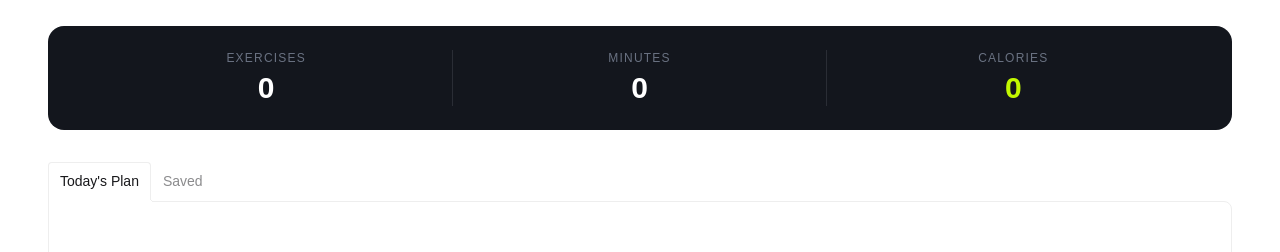
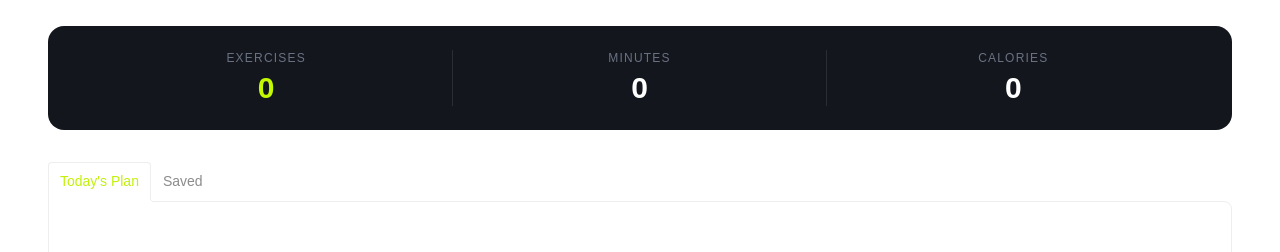
Before and after one commit to christinapenheiro/fitlog-project-using-next.js, a Next.js app: page /my-plan in a window 1280 px wide. Shown: the part 182-434 px from the top of the page. Built offline with nearby package versions, Linux system fonts and the light colour scheme.

Commit message:
state added to buttons and styles improved

```diff
--- a/src/app/my-plan/page.tsx
+++ b/src/app/my-plan/page.tsx
@@ -37,7 +37,7 @@ export default function Page() {
                   Exercises
                 </span>
 
-                <span className="text-2xl font-black text-white sm:text-3xl">
+                <span className="text-2xl font-black sm:text-3xl text-[#C2F800]">
                   {excercises}
                 </span>
               </div>
@@ -57,7 +57,7 @@ export default function Page() {
                   Calories
                 </span>
 
-                <span className="text-2xl font-black text-[#C2F800] sm:text-3xl">
+                <span className="text-2xl font-black text-white sm:text-3xl">
                   {calories}
                 </span>
               </div>
@@ -68,7 +68,7 @@ export default function Page() {
             <input
               type="radio"
               name="my_tabs_3"
-              className="tab"
+              className={`tab ${activeTab === "today" && `text-[#C2F10D]`}`}
               aria-label="Today's Plan"
               checked={activeTab === "today"}
               onChange={() => setActiveTab("today")}
@@ -132,10 +132,10 @@ export default function Page() {
                       <div className="flex items-center gap-2  lg:flex-row">
                         {" "}
                         <Link href={`/workout/${plan.id}`}>
-                        <button className="btn btn-sm flex-1 rounded-lg border border-[#30343D] bg-transparent text-xs font-bold uppercase hover:border-[#C2F800] hover:bg-transparent hover:text-[#C2F800] sm:flex-none">
-                          {" "}
-                          View Details{" "}
-                        </button>{" "}
+                          <button className="btn btn-sm flex-1 rounded-lg border border-[#30343D] bg-transparent text-xs font-bold uppercase hover:border-[#C2F800] hover:bg-transparent hover:text-[#C2F800] sm:flex-none">
+                            {" "}
+                            View Details{" "}
+                          </button>{" "}
                         </Link>
                         <button className="btn btn-sm flex-1 rounded-lg bg-[#C2F800] text-xs font-black uppercase text-black hover:bg-[#D4FF33] sm:flex-none">
                           {" "}
@@ -179,7 +179,7 @@ export default function Page() {
             <input
               type="radio"
               name="my_tabs_3"
-              className="tab"
+              className={`tab ${activeTab === "saved" && `text-[#C2F10D]`}`}
               aria-label="Saved"
               checked={activeTab === "saved"}
               onChange={() => setActiveTab("saved")}
--- a/src/components/shared/Nav.tsx
+++ b/src/components/shared/Nav.tsx
@@ -1,6 +1,7 @@
 import Image from "next/image";
 import Link from "next/link";
 import NavEnd from "./NavEnd";
+import NavButton from "./NavButton";
 
 const Nav = () => {
     return (
@@ -18,23 +19,7 @@ const Nav = () => {
             </Link>
           </div>
 
-          <div className="navbar-center">
-            <div className="flex items-center gap-1 text-[10px] sm:text-sm">
-              <Link
-                href="/"
-                className="rounded-full bg-[#c2f80052] px-3 py-1 font-medium text-[#C2F800]"
-              >
-                Workouts
-              </Link>
-
-              <Link
-                href="/my-plan"
-                className="px-3 py-1 text-white/50 transition hover:text-white"
-              >
-                My Plan
-              </Link>
-            </div>
-          </div>
+          <NavButton></NavButton>
           <NavEnd></NavEnd>
 
         </div>
--- /dev/null
+++ b/src/components/shared/NavButton.tsx
@@ -0,0 +1,34 @@
+"use client"
+import Link from "next/link";
+import { useState } from "react";
+
+const NavButton = () => {
+    const [activeButton,setActiveButton] = useState<"workout"|"myPlan">("workout")
+
+
+
+
+    return (
+      <div className="navbar-center">
+        <div className="flex items-center gap-1 text-[10px] sm:text-sm">
+          <Link
+            href="/"
+            className={`rounded-full ${activeButton === "workout" ? `bg-[#c2f80052]` : `bg-none text-white/50 hover:text-white`} px-3 py-1 font-medium text-[#C2F800]`}
+            onClick={() => setActiveButton("workout")}
+          >
+            Workouts
+          </Link>
+
+          <Link
+            href="/my-plan"
+            className={`rounded-full px-3 py-1 ${activeButton === "myPlan" ? `bg-[#c2f80052] text-[#C2F800]` : ` text-white/50 hover:text-white`} transition `}
+            onClick={() => setActiveButton("myPlan")}
+          >
+            My Plan
+          </Link>
+        </div>
+      </div>
+    );
+};
+
+export default NavButton;
```
